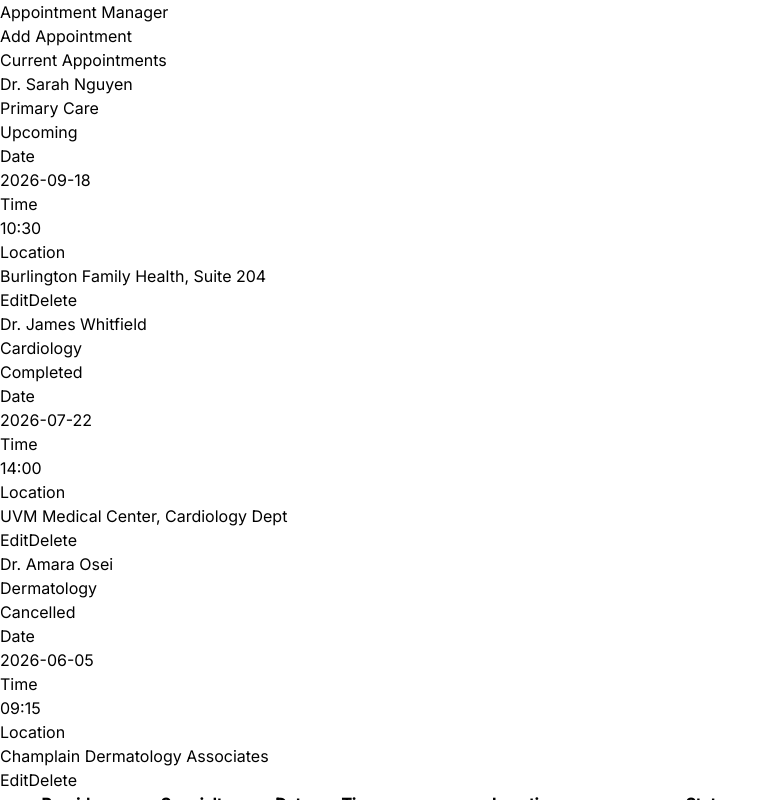
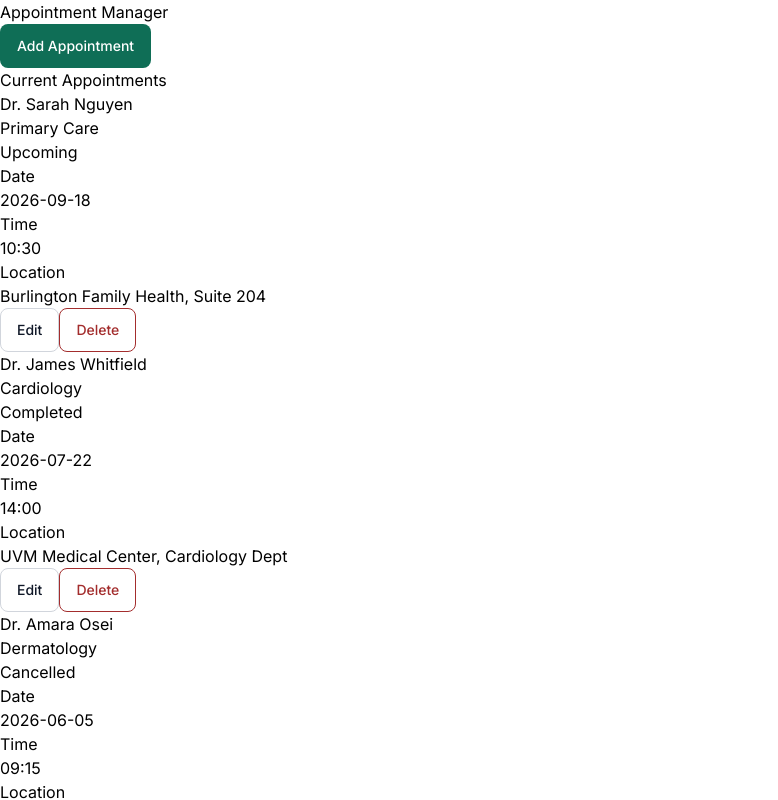
Before and after one commit to HasanAljaf/PatientDashboard, a Next.js app in the folder patient-dashboard/: page / in a window 1280 px wide. Both pictures are taken after a click on the button "Appointments". Shown: the top 800 px of the page, without its empty margins (0-778 px from the left). Built offline with nearby package versions, Linux system fonts and the light colour scheme.

Commit message:
Began styling shared components, completed custom buttons.

```diff
--- a/patient-dashboard/app/components/Button.tsx
+++ b/patient-dashboard/app/components/Button.tsx
@@ -5,16 +5,21 @@ import React from 'react';
 type BtnVariant = 'primary' | 'secondary' | 'destructive';
 
 // Button props
-type ButtonPropTypes = React.ComponentProps<'button'> & {
+type ButtonPropTypes = Omit<React.ComponentProps<'button'>, 'className'> & {
   variant: BtnVariant;
   children: React.ReactNode;
 };
 
+// Shared Classes
+const btnBase =
+  'inline-flex items-center justify-center min-h-11 px-4 py-2 rounded-lg border text-sm font-medium cursor-pointer transition-colors focus-visible:outline-2 focus-visible:outline-offset-2 focus-visible:outline-brand-teal';
+
 // Utils (Helper functions)
 const btnVariant: Record<BtnVariant, string> = {
-  primary: '',
-  secondary: '',
-  destructive: '',
+  primary: 'bg-brand-teal border-transparent text-white hover:bg-brand-teal/90',
+  secondary: 'bg-white border-gray-300 text-gray-900 hover:bg-gray-50',
+  destructive:
+    'bg-white border-status-danger text-status-danger hover:bg-status-danger/10',
 };
 
 function getBtnVariant(variant: BtnVariant): string {
@@ -27,7 +32,11 @@ export default function Button({
   ...props
 }: ButtonPropTypes) {
   return (
-    <button type="button" {...props} className={getBtnVariant(variant)}>
+    <button
+      type="button"
+      {...props}
+      className={`${btnBase} ${getBtnVariant(variant)}`}
+    >
       {children}
     </button>
   );
--- a/patient-dashboard/app/components/PatientDashboard.tsx
+++ b/patient-dashboard/app/components/PatientDashboard.tsx
@@ -32,7 +32,7 @@ export default function PatientDashboard() {
 
   return (
     <section>
-      <div className="bg-white text-black">
+      <div>
         {activeTab === 'Profile' && <Profile patient={patient} />}
         {activeTab === 'Overview' && (
           <Overview
```
